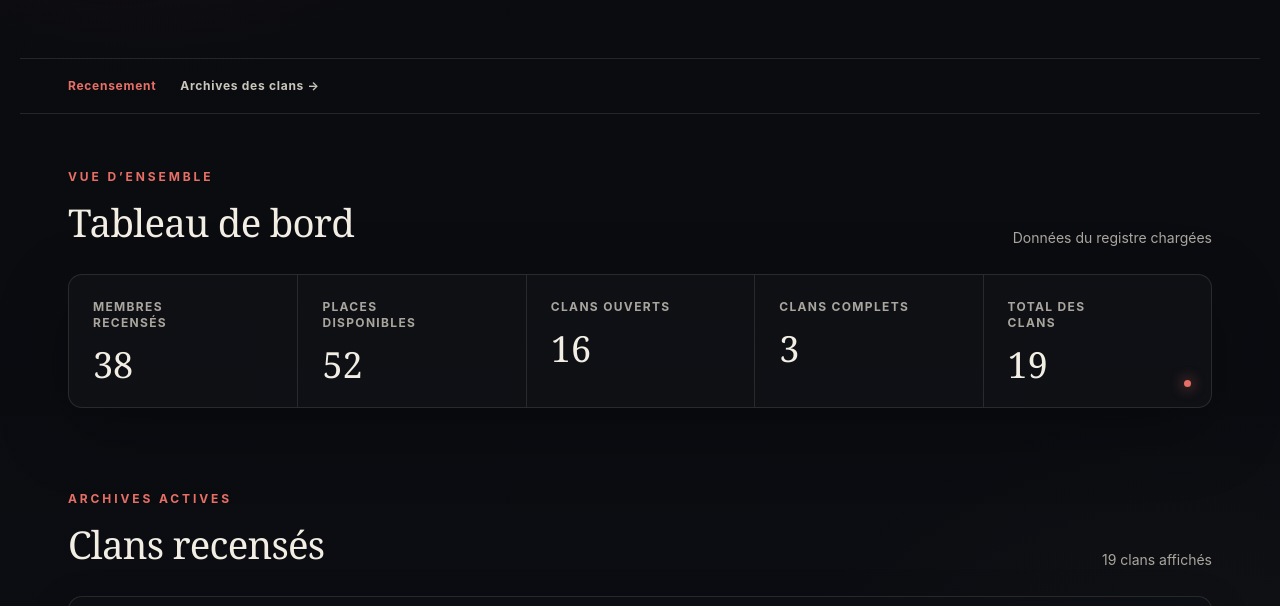
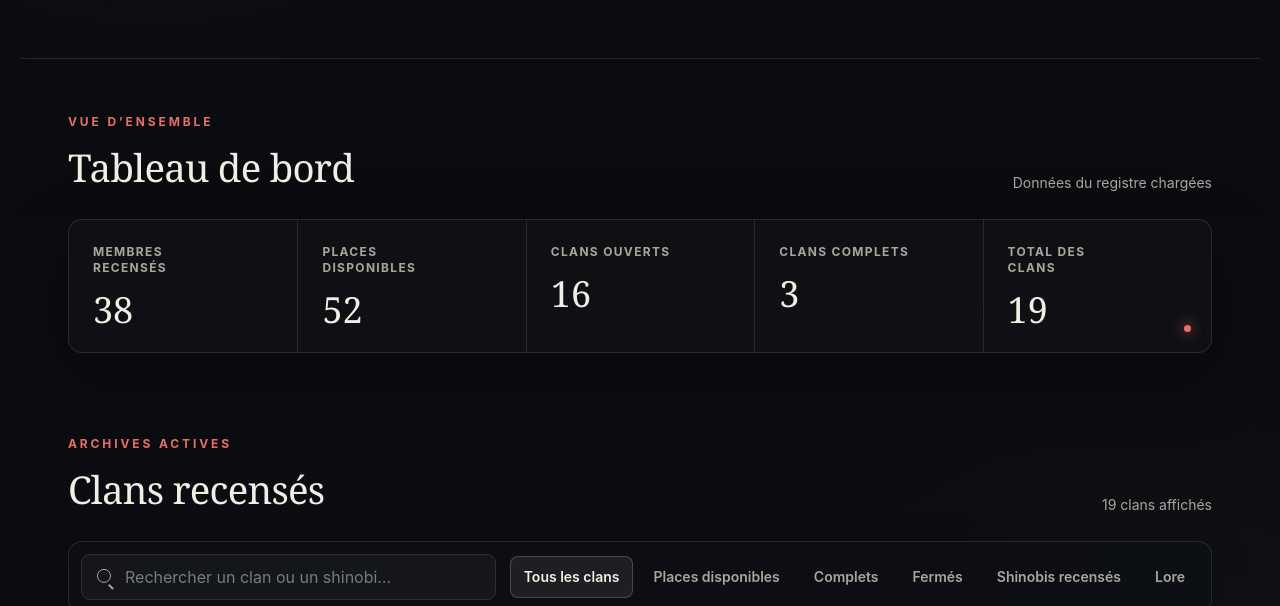
Before and after one commit to LuckyHamb/recensement-shinobi-renaissance, a website: page index.html in a window 1280 px wide. Shown: the part 271-877 px from the top of the page. Drawn offline with Linux system fonts and the light colour scheme.

Commit message:
Intègre le Lore dans les onglets du recensement

```diff
--- a/index.html
+++ b/index.html
@@ -125,6 +125,14 @@
         text-align: center;
       }
 
+      .lore-filter-link {
+        display: inline-flex;
+        align-items: center;
+        justify-content: center;
+        text-decoration: none;
+        white-space: nowrap;
+      }
+
       @media (max-width: 640px) {
         .admin-link {
           top: 16px;
@@ -169,7 +177,6 @@
         </div>
       </header>
 
-      <nav class="registry-lore-nav" aria-label="Modules Shinobi Renaissance"><a href="./" aria-current="page">Recensement</a><a href="./lore/">Archives des clans →</a></nav>
       <main>
         <section class="dashboard" aria-labelledby="dashboard-title">
           <div class="section-heading">
@@ -211,6 +218,7 @@
               <button class="filter-button" type="button" data-filter="full" aria-pressed="false">Complets</button>
               <button class="filter-button" type="button" data-filter="closed" aria-pressed="false">Fermés</button>
               <button class="filter-button" type="button" data-filter="roster" aria-pressed="false">Shinobis recensés</button>
+              <a class="filter-button lore-filter-link" href="./lore/">Lore</a>
             </div>
           </div>
 
```
